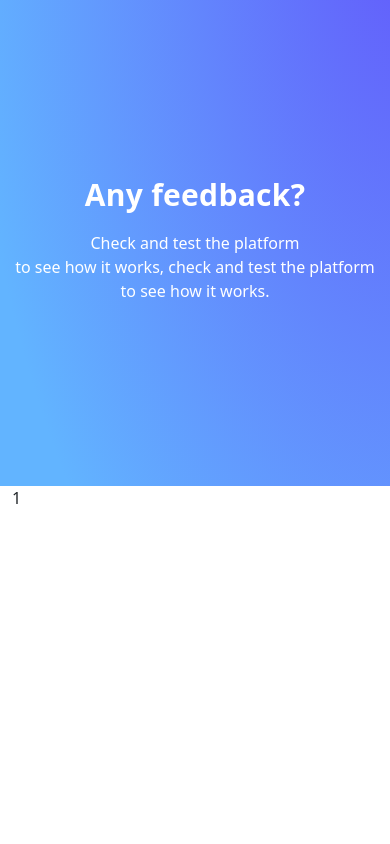
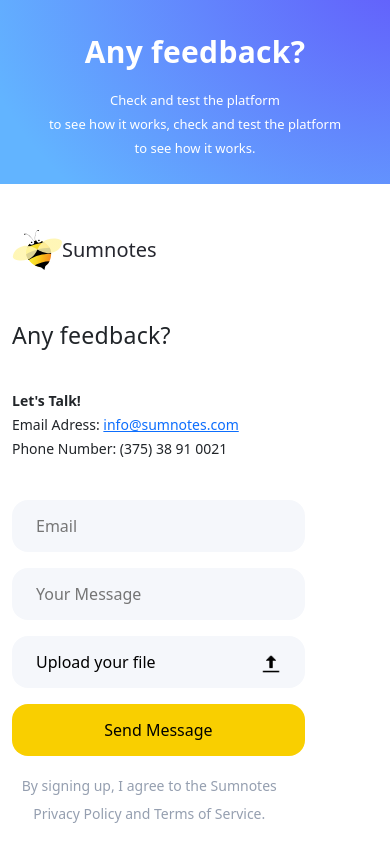
Before and after one commit to yasin-mehdiyev/Figma-Project, a plain HTML site: page contact.html in a window 390 px wide. Drawn offline with nearby package versions, Linux system fonts and the light colour scheme.

Commit message:
Completed Responsive Contacts Page

```diff
--- a/contact.html
+++ b/contact.html
@@ -12,18 +12,62 @@
 
 <body>
 
-    <div class="contact">
+    <div>
         <div class="container-fluid">
             <div class="row hv-55">
-                <div class="col-12 col-md-6 order-2 order-md-1">
-                    <div class="form">
-                        1
+                <div class="col-12 col-md-6 order-2 order-md-1 d-flex justify-content-center align-items-center">
+                    <div class="p-10">
+                        <div class="m-3052">
+                            <a href="index.html" class="d-flex td-none">
+                                <div>
+                                    <img src="img/sumnotes_bee.svg" alt="Sumnotes-Bee">
+                                </div>
+                                <span class="d-flex align-items-center fs-20 lh-40 color-26272F fw-500">Sumnotes</span>
+                            </a>
+                        </div>
+                        <div class="mb-40">
+                            <h3 class="mb-38 letter-space-001">Any feedback?</h3>
+                            <small><strong>Let's Talk!</strong></small> <br>
+                            <small>Email Adress: <a href="#">info@sumnotes.com</a></small> <br>
+                            <small>Phone Number: (375) 38 91 0021</small>
+                        </div>
+                        <div class="form">
+                            <form action="#" id="submit-form">
+                                <div class="mb-16">
+                                    <input type="email" class="custom-input" placeholder="Email">
+                                </div>
+                                <div class="mb-16">
+                                    <input type="text" class="custom-input" placeholder="Your Message">
+                                </div>
+
+                                <div class="mb-16">
+                                    <label class="custom-input border-BED3F3">
+                                            <div class="d-flex align-items-center justify-content-between c-pointer color-000000">
+                                                <div>
+                                                    <p class="mb-0">Upload your file</p>
+                                                </div>
+
+                                                <div>
+                                                    <img src="img/file-uploader-contact.png" alt="File Uploader" class="img-fluid w-20 h-20">
+                                                </div>
+                                            </div>
+                                            <input type="file" class="d-none">
+                                        </label>
+                                </div>
+
+                                <button type="submit" class="custom-btn mb-16">Send Message</button>
+                            </form>
+
+                            <span class="footer-text d-inline-block w-75 fs-14 color-959FB0 lh-28 text-center">By signing up, I agree to the Sumnotes Privacy Policy and Terms of Service.</span>
+                        </div>
                     </div>
                 </div>
                 <div class="col-12 col-md-6 order-1 order-md-2 bg-colorGradient d-flex justify-content-center align-items-center">
-                    <div class="text-center color-FFFFFF">
+                    <div class="text-center color-FFFFFF py-5">
                         <h4 class="fw-600 fs-30 lh-56 letter-space-001">Any feedback?</h4>
-                        <p class="lh-24">Check and test the platform <br> to see how it works, check and test the platform <br> to see how it works.</p>
+                        <div>
+                            <p class="feedback-text lh-24 mb-0">Check and test the platform <br> to see how it works, check and test the platform <br> to see how it works.</p>
+                        </div>
                     </div>
                 </div>
             </div>
--- a/css/contact.css
+++ b/css/contact.css
@@ -1,31 +1,216 @@
-.bg-colorGradient {
-    background: radial-gradient(118.49% 193.74% at 108.77% -23.6%, #6356FB 0%, #62B4FF 100%), #F0F4FA;
+ /* Change Custom Scroll Bar */
+
+ ::-webkit-scrollbar-thumb,
+ ::-webkit-scrollbar-track {
+     border-radius: 10px;
+     box-shadow: inset 0 0 6px rgba(0, 0, 0, 0.3);
  }
+
+ ::-webkit-scrollbar {
+     width: 8px;
+ }
+
+ ::-webkit-scrollbar-thumb {
+     background-color: #5c8065;
+ }
+
+ ::-webkit-scrollbar-track {
+     background-color: white;
+ }
+ /* Change Custom Scroll Bar */
+ /* --------------------------------- */
+ /* Heights and Widths */
 
  .hv-55 {
      height: 100vh;
+ }
+
+ .w-20 {
+     width: 20px;
+ }
+
+ .h-20 {
+     height: 20px;
+ }
+
+ .w-75 {
+     width: 75%;
+ }
+ /* Heights and Widths */
+ /* --------------------------------- */
+ /* Line Heights */
+
+ .lh-24 {
+     line-height: 24px;
+ }
+
+ .lh-28 {
+     line-height: 28px;
+ }
+
+ .lh-40 {
+     line-height: 40px;
+ }
+
+ .lh-56 {
+     line-height: 56px;
+ }
+ /* Line Heights */
+ /* --------------------------------- */
+ /* Margins */
+
+ .m-3052 {
+     margin-top: 30px;
+     margin-bottom: 52px;
+ }
+
+ .mb-0 {
+     margin-bottom: 0px;
+ }
+
+ .mb-16 {
+     margin-bottom: 16px;
+ }
+
+ .mb-38 {
+     margin-bottom: 38px;
+ }
+
+ .mb-40 {
+     margin-bottom: 40px;
+ }
+ /* Margins */
+ /* --------------------------------- */
+ /* Paddings */
+
+ .p-10 {
+     padding-top: 10px;
+     padding-bottom: 10px;
+ }
+
+ .py-5 {
+     padding-top: 5%!important;
+     padding-bottom: 5%!important;
+ }
+ /* Paddings */
+ /* --------------------------------- */
+ /* Fonts */
+
+ .fw-500 {
+     font-weight: 500;
  }
 
  .fw-600 {
      font-weight: 600;
  }
 
+ .fs-14 {
+     font-size: 14px;
+ }
+
+ .fs-20 {
+     font-size: 20px;
+ }
+
  .fs-30 {
      font-size: 30px;
  }
+ /* Fonts */
+ /* --------------------------------- */
+ /* Colors */
 
-.lh-56 {
-    line-height: 56px;
+ .color-FFFFFF {
+     color: #FFFFFF;
  }
 
-.lh-24 {
-    line-height: 24px;
+ .color-26272F {
+     color: #26272F;
  }
+
+ .color-000000 {
+     color: #000000;
+ }
+
+ .color-959FB0 {
+     color: #959FB0;
+ }
+ /* Colors */
+ /* --------------------------------- */
+ /* Gradient */
+
+ .bg-colorGradient {
+     background: radial-gradient(118.49% 193.74% at 108.77% -23.6%, #6356FB 0%, #62B4FF 100%), #F0F4FA;
+ }
+ /* Gradient */
+ /* --------------------------------- */
+ /* Text Decoration  */
+
+ .td-none {
+     text-decoration: none;
+ }
+ /* Text Decoration  */
+ /* --------------------------------- */
+ /* Letter Space */
 
  .letter-space-001 {
      letter-spacing: 0.01em;
  }
+ /* Letter Space */
+ /* --------------------------------- */
+ /* Cursor Pointer */
 
-.color-FFFFFF {
-    color: #FFFFFF;
+ .c-pointer {
+     cursor: pointer;
  }
+ /* Cursor Pointer */
+ /* --------------------------------- */
+ /* Display */
+
+ .d-inline-block {
+     display: inline-block;
+ }
+ /* Display */
+ /* --------------------------------- */
+ /* Border */
+
+ .border-BED3F3 {
+     border: 1px solid #BED3F3;
+ }
+ /* Border */
+ /* --------------------------------- */
+ /* Custom Button and Input CSS */
+
+ .custom-input,
+ .custom-btn {
+     width: 80%;
+     border: none;
+     outline: none!important;
+     border-radius: 16px;
+     padding: 14px 24px;
+     outline-color: antiquewhite;
+ }
+
+ .custom-input {
+     background: #F5F7FB;
+ }
+
+ .custom-btn {
+     background: #F9CF00;
+     color: #000000;
+ }
+ /* Custom Button and Input CSS */
+ /* ---------------------------------- */
+ /* Media Query */
+
+ @media only screen and (max-width: 359px) {
+     .footer-text {
+         font-size: 13px;
+     }
+ }
+
+ @media only screen and (max-width: 415px) {
+     .feedback-text {
+         font-size: 13px;
+     }
+ }
+ /* Media Query */
```
Also changed, not shown: img/file-uploader-contact.png (added). Lines whose indentation alone changed are shown as unchanged.
